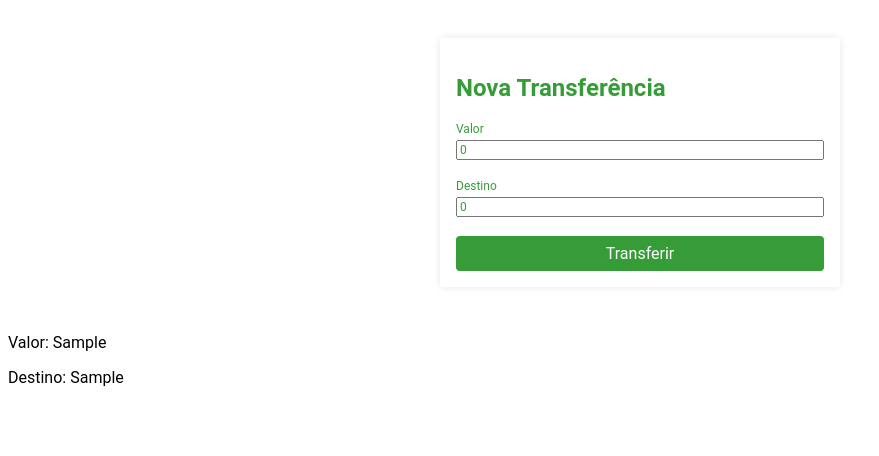
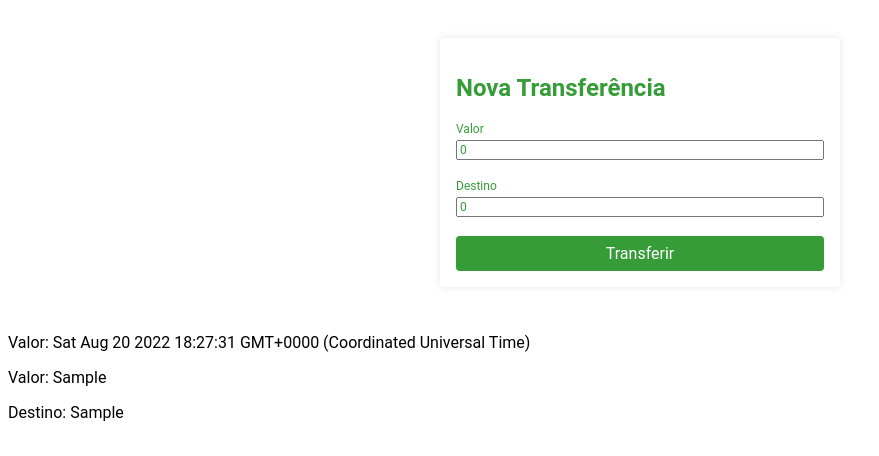
Before and after one commit to Anailson/explorando-framework-angular, an Angular app: page / in a window 1280 px wide. Both pictures are taken after typing "Sample", "Sample" into the empty fields and a click on the button "Transferir". Shown: the top 456 px of the page, without its empty margins (0-879 px from the left). Built offline with nearby package versions, Linux system fonts and the light colour scheme.

Commit message:
Exibindo com o ngFor

```diff
--- a/src/app/app.component.ts
+++ b/src/app/app.component.ts
@@ -7,10 +7,11 @@ import { Component } from '@angular/core';
 })
 export class AppComponent {
   title = 'bytebank';
-  transferenciaNova: any;
+  transferenciaNova: any[] = [];
 
   transferir($event){
     console.log($event);
-    this.transferenciaNova = $event;
+    const transferencia = {...$event, data: new Date()}
+    this.transferenciaNova.push(transferencia);
   }
 }
--- a/src/app/extrato/extrato.component.html
+++ b/src/app/extrato/extrato.component.html
@@ -1,2 +1,6 @@
-<p>Valor: {{ transferencia?.valor }}</p>
-<p>Destino: {{ transferencia?.destino}} </p>
+
+<div *ngFor="let transferenciaNova of transferencia">
+  <p>Valor: {{ transferenciaNova?.data }}</p>
+  <p>Valor: {{ transferenciaNova?.valor }}</p>
+  <p>Destino: {{ transferenciaNova?.destino}} </p>
+</div>
--- a/src/app/extrato/extrato.component.ts
+++ b/src/app/extrato/extrato.component.ts
@@ -8,7 +8,7 @@ import { Component, Input, OnInit } from '@angular/core';
 export class ExtratoComponent implements OnInit {
 
   @Input()
-  transferencia: any;
+  transferencia: any[];
 
   constructor() { }
 
```
